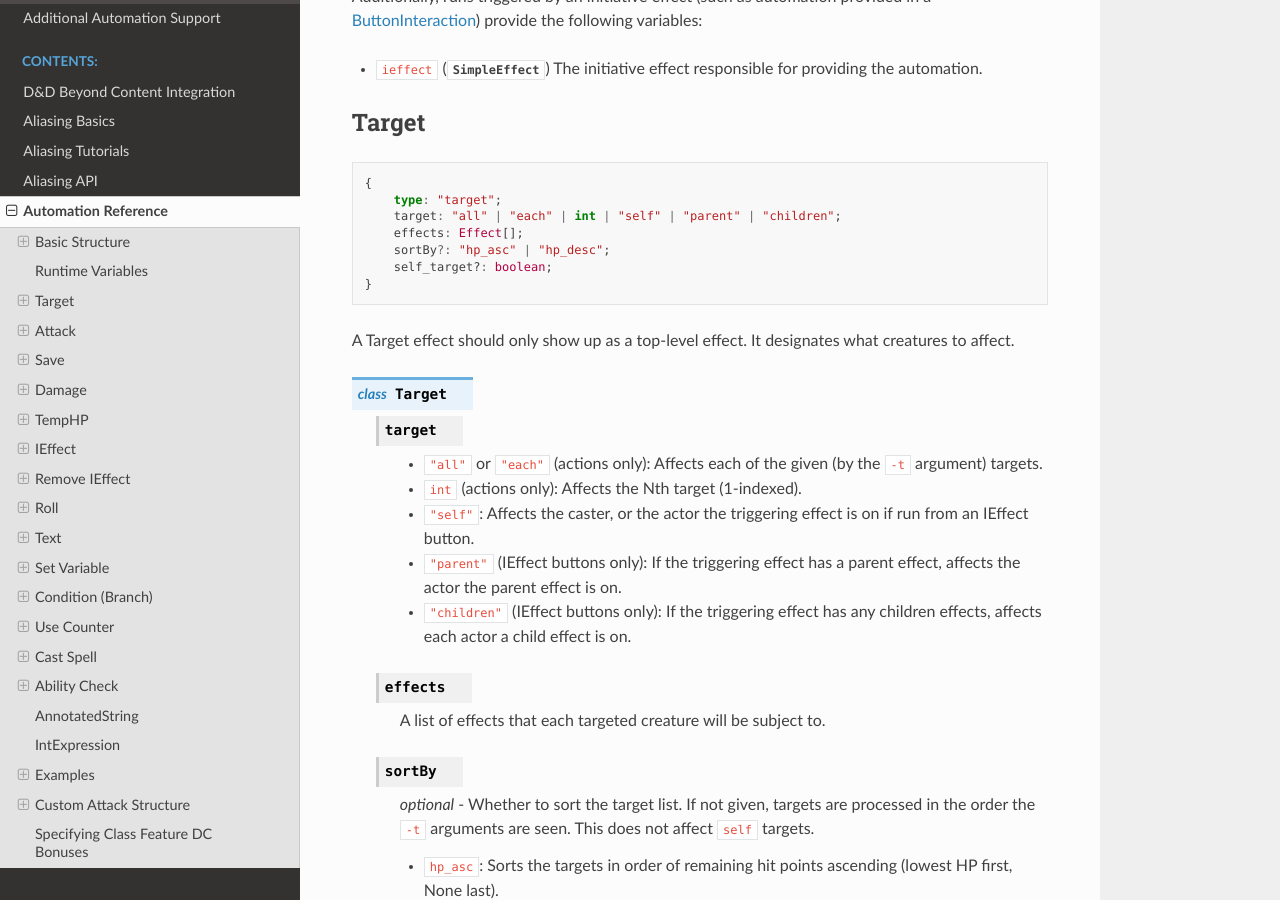
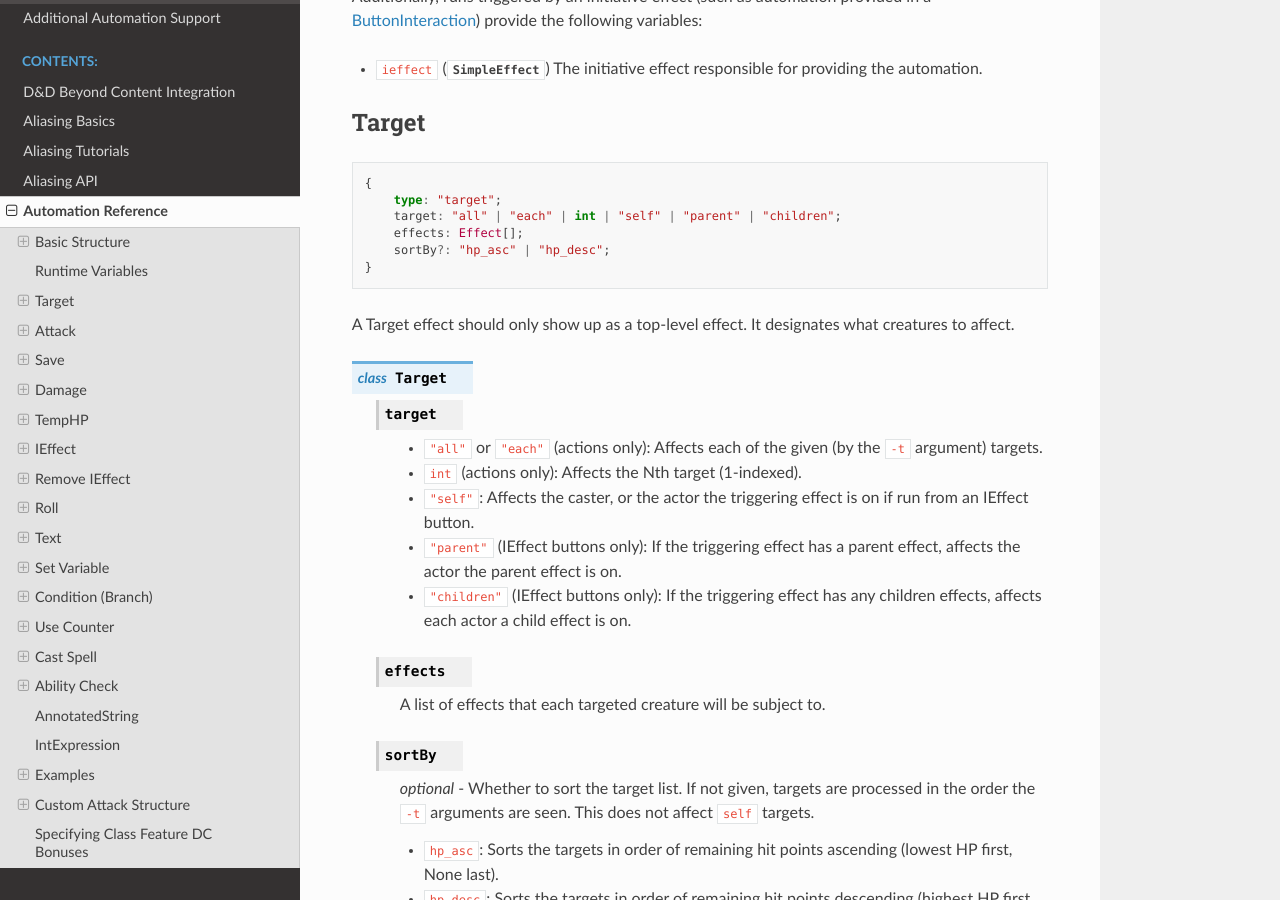
Before and after one commit to avrae/avrae, a Sphinx documentation site: the page built from docs/automation_ref.rst, in a window 1280 px wide and 900 px high, scrolled down 1306 px. Built offline with Sphinx 7.4.7 and the Read the Docs theme 3.1.0, drawn with Linux system fonts in a browser that asks for light colours.

Commit message:
docs - remove self_target under Target

```diff
--- a/docs/automation_ref.rst
+++ b/docs/automation_ref.rst
@@ -59,7 +59,6 @@ Target
         target: "all" | "each" | int | "self" | "parent" | "children";
         effects: Effect[];
         sortBy?: "hp_asc" | "hp_desc";
-        self_target?: boolean;
     }
 
 A Target effect should only show up as a top-level effect.
```
